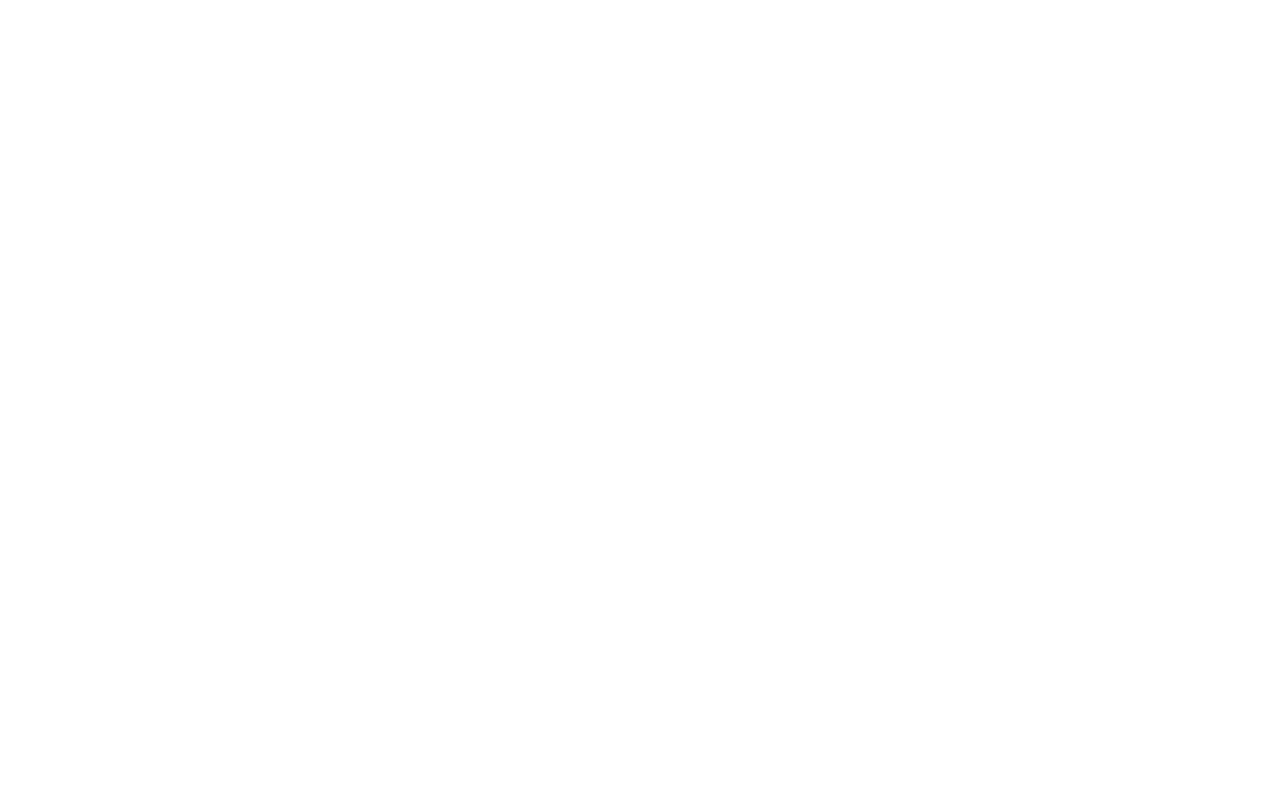
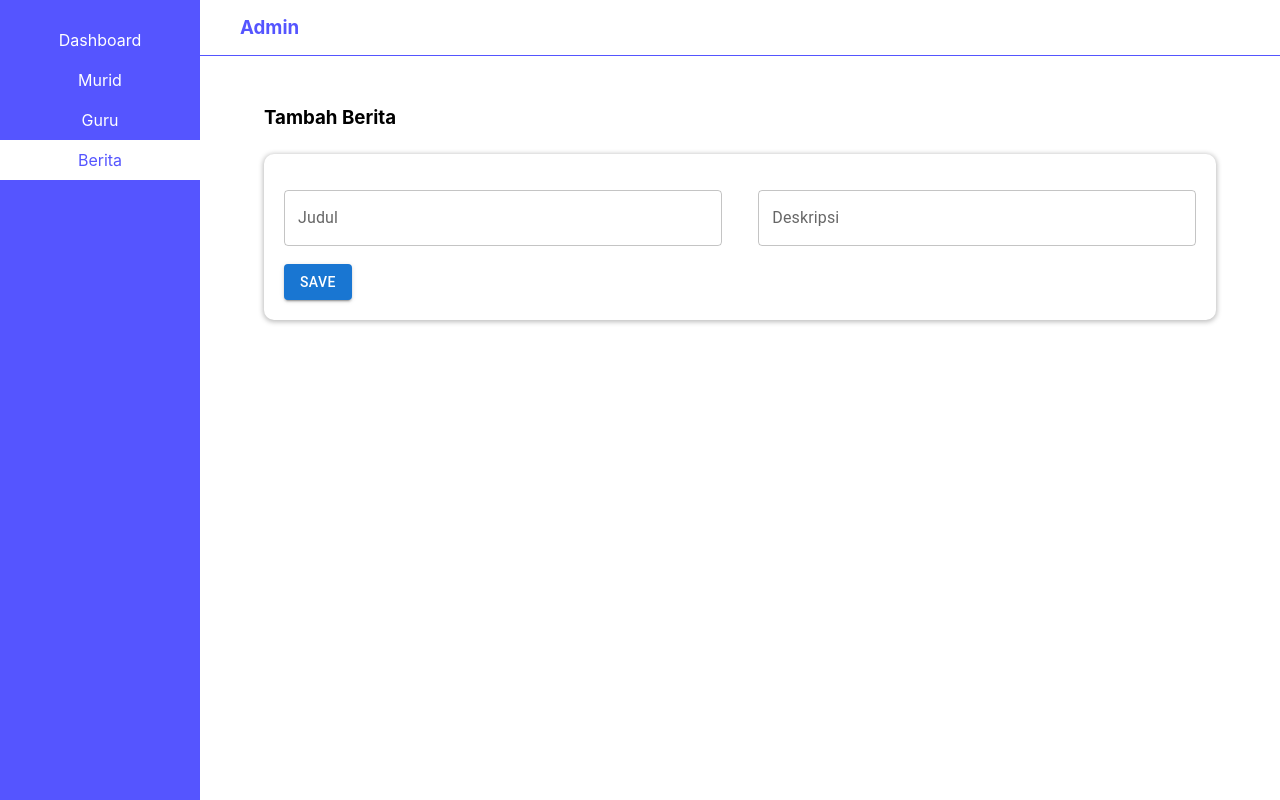
Before and after one commit to Raihan-21/besmart-client, a React (Create React App) app: page /admin/berita/tambah in a window 1280 px wide. Before the commit this address had no page. Built offline with nearby package versions, Linux system fonts and the light colour scheme.

Commit message:
admin berita

```diff
--- a/src/App.js
+++ b/src/App.js
@@ -13,6 +13,9 @@
 import EditMurid from "./pages/admin/murid/EditMurid";
 import AddMurid from "./pages/admin/murid/AddMurid";
 import AddGuru from "./pages/admin/guru/AddGuru";
+import AdminNews from "./pages/admin/news/AdminNews";
+import EditNews from "./pages/admin/news/EditNews";
+import AddNews from "./pages/admin/news/AddNews";
 
 function App() {
   const theme = createTheme({
@@ -39,6 +42,9 @@
               <Route path="guru" element={<AdminGuru />} />
               <Route path="guru/tambah" element={<AddGuru />} />
               <Route path="guru/:id" element={<EditGuru />} />
+              <Route path="berita" element={<AdminNews />} />
+              <Route path="berita/tambah" element={<AddNews />} />
+              <Route path="berita/:slug" element={<EditNews />} />
             </Route>
           </Routes>
         </div>
--- a/src/components/AdminSidebar.jsx
+++ b/src/components/AdminSidebar.jsx
@@ -5,7 +5,7 @@
   const [activeTab, setActiveTab] = useState("");
   const location = useLocation();
   useEffect(() => {
-    const menus = ["dashboard", "murid", "guru"];
+    const menus = ["dashboard", "murid", "guru", "berita"];
     const route = location.pathname.split("/");
     route.forEach((path) => {
       menus.forEach((menu) => {
@@ -42,6 +42,15 @@
       >
         Guru
       </Link>
+      <Link
+        to="/admin/berita"
+        className={activeTab === "berita" ? style.active : ""}
+        onClick={() => {
+          setActiveTab("berita");
+        }}
+      >
+        Berita
+      </Link>
     </div>
   );
 };
--- a/src/pages/admin/murid/AdminMurid.jsx
+++ b/src/pages/admin/murid/AdminMurid.jsx
@@ -7,6 +7,7 @@
 import TableRow from "@mui/material/TableRow";
 import TableCell from "@mui/material/TableCell";
 import Paper from "@mui/material/Paper";
+import { CircularProgress } from "@mui/material";
 import { Button } from "@mui/material";
 import style from "../../../styles/Admin.module.css";
 import { Link } from "react-router-dom";
@@ -45,6 +46,7 @@
           </Button>
         </Link>
       </div>
+      {murid ? (
         <TableContainer component={Paper}>
           <Table>
             <TableHead>
@@ -56,8 +58,7 @@
               </TableRow>
             </TableHead>
             <TableBody>
-            {murid &&
-              murid.map((item, i) => (
+              {murid.map((item, i) => (
                 <TableRow key={i}>
                   <TableCell>{item.nama}</TableCell>
                   <TableCell>{item.alamat}</TableCell>
@@ -88,6 +89,9 @@
             </TableBody>
           </Table>
         </TableContainer>
+      ) : (
+        <CircularProgress />
+      )}
     </div>
   );
 };
--- /dev/null
+++ b/src/pages/admin/news/AddNews.jsx
@@ -0,0 +1,33 @@
+import { useCallback } from "react";
+import { useNavigate } from "react-router-dom";
+import styles from "../../../styles/Admin.module.css";
+import FormNews from "./FormNews";
+const AddNews = () => {
+  const navigate = useNavigate();
+  const formSubmit = useCallback(
+    async (data) => {
+      const res = await fetch(`/admin/berita`, {
+        method: "POST",
+        headers: { "Content-Type": "application/json" },
+        body: JSON.stringify(data),
+      });
+      const resData = await res.json();
+      if (resData.error) {
+        console.log(resData.error);
+      } else {
+        navigate("/admin/berita");
+      }
+    },
+    [navigate]
+  );
+  return (
+    <div
+      className={`${styles.adminContainer} ${styles.formAdmin} ${styles.guru}`}
+    >
+      <h3>Tambah Berita</h3>
+      <FormNews onSubmit={formSubmit} />
+    </div>
+  );
+};
+
+export default AddNews;
--- /dev/null
+++ b/src/pages/admin/news/AdminNews.jsx
@@ -0,0 +1,90 @@
+import TableContainer from "@mui/material/TableContainer";
+import Table from "@mui/material/Table";
+import TableHead from "@mui/material/TableHead";
+import TableBody from "@mui/material/TableBody";
+import TableRow from "@mui/material/TableRow";
+import TableCell from "@mui/material/TableCell";
+import Paper from "@mui/material/Paper";
+import { Button } from "@mui/material";
+import { useCallback } from "react";
+import { useNavigate } from "react-router-dom";
+import style from "../../../styles/Admin.module.css";
+import useFetch from "../../../hooks/useFetch";
+import { Link } from "react-router-dom";
+const AdminNews = () => {
+  const [data, isLoading] = useFetch("/admin/berita");
+  const navigate = useNavigate();
+  const deleteHandler = useCallback(
+    async (slug) => {
+      const res = await fetch(`/admin/berita/${slug}`, {
+        method: "DELETE",
+      });
+      const resData = await res.json();
+      if (resData.error) {
+        console.log(resData.error);
+        return;
+      }
+      navigate(0);
+    },
+    [navigate]
+  );
+  return (
+    <div className={`${style.adminContainer} ${style.tabelAdmin}`}>
+      <div className={style.heading}>
+        <h3>Berita</h3>
+        <Link to="tambah">
+          <Button color="secondary" variant="contained">
+            Tambah
+          </Button>
+        </Link>
+      </div>
+
+      {!isLoading && (
+        <TableContainer component={Paper}>
+          <Table>
+            <TableHead>
+              <TableRow>
+                <TableCell>judul</TableCell>
+                <TableCell>Deskripsi</TableCell>
+                <TableCell>Action</TableCell>
+              </TableRow>
+            </TableHead>
+            <TableBody>
+              {data &&
+                data.map((item, i) => (
+                  <TableRow key={i}>
+                    <TableCell>{item.judul}</TableCell>
+                    <TableCell>{item.deskripsi}</TableCell>
+                    <TableCell>
+                      <Link to={item.slug || ""}>
+                        <Button
+                          className={style.actionBtn}
+                          color="primary"
+                          variant="contained"
+                        >
+                          Edit
+                        </Button>
+                      </Link>
+
+                      <Button
+                        className={style.actionBtn}
+                        color="error"
+                        variant="contained"
+                        onClick={() => {
+                          deleteHandler(item.slug);
+                        }}
+                      >
+                        Hapus
+                      </Button>
+                    </TableCell>
+                  </TableRow>
+                ))}
+            </TableBody>
+          </Table>
+        </TableContainer>
+      )}
+    </div>
+  );
+};
+
+export default AdminNews;
--- /dev/null
+++ b/src/pages/admin/news/EditNews.jsx
@@ -0,0 +1,33 @@
+import { useCallback } from "react";
+import useFetchDetail from "../../../hooks/useFetchDetail";
+import { useParams } from "react-router-dom";
+import styles from "../../../styles/Admin.module.css";
+import FormNews from "./FormNews";
+const EditNews = () => {
+  const params = useParams();
+  const [data, isLoading] = useFetchDetail(`/admin/berita/${params.slug}`);
+  const formSubmit = useCallback(
+    async (data) => {
+      const res = await fetch(`/admin/berita/${params.slug}`, {
+        method: "PUT",
+        headers: { "Content-Type": "application/json" },
+        body: JSON.stringify(data),
+      });
+      const resData = await res.json();
+      if (resData.error) {
+        console.log(resData.error);
+      }
+    },
+    [params.slug]
+  );
+  return (
+    <div
+      className={`${styles.adminContainer} ${styles.formAdmin} ${styles.guru}`}
+    >
+      <h3>Edit Berita</h3>
+      {!isLoading && <FormNews formData={data} onSubmit={formSubmit} />}
+    </div>
+  );
+};
+
+export default EditNews;
--- /dev/null
+++ b/src/pages/admin/news/FormNews.jsx
@@ -0,0 +1,51 @@
+import styles from "../../../styles/Admin.module.css";
+import { Button, TextField } from "@mui/material";
+import { useState, useEffect } from "react";
+const FormNews = ({ formData, onSubmit }) => {
+  const [data, setData] = useState({});
+  useEffect(() => {
+    setData(formData);
+  }, [formData]);
+  return (
+    <>
+      <form
+        onSubmit={(e) => {
+          e.preventDefault();
+          onSubmit(data);
+        }}
+      >
+        <div className={styles.inputs}>
+          <TextField
+            label="Judul"
+            variant="outlined"
+            margin="normal"
+            className={styles.input}
+            value={data ? (data.judul ? data.judul : "") : ""}
+            onChange={(e) => {
+              setData((prevState) => {
+                return { ...prevState, judul: e.target.value };
+              });
+            }}
+          />
+          <TextField
+            label="Deskripsi"
+            variant="outlined"
+            margin="normal"
+            className={styles.input}
+            value={data ? (data.deskripsi ? data.deskripsi : "") : ""}
+            onChange={(e) => {
+              setData((prevState) => {
+                return { ...prevState, deskripsi: e.target.value };
+              });
+            }}
+          />
+        </div>
+        <Button type="submit" color="primary" variant="contained">
+          Save
+        </Button>
+      </form>
+    </>
+  );
+};
+
+export default FormNews;
```
Lines whose indentation alone changed are shown as unchanged.
